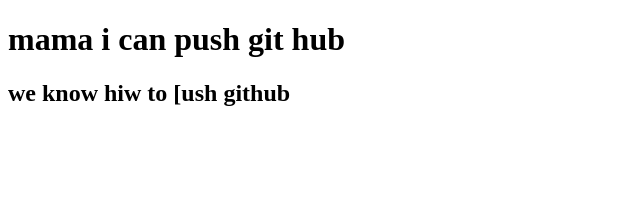
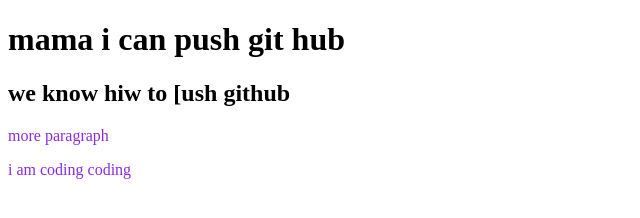
Before and after one commit to mdrion12/my-first-repo1, a plain HTML site: page index.html in a window 1280 px wide. Shown: the whole page, without its empty margins (0-640 px from the left). Drawn offline with Linux system fonts and the light colour scheme.

Commit message:
extra large

```diff
--- a/index.html
+++ b/index.html
@@ -5,9 +5,11 @@
     <meta charset="UTF-8">
     <meta name="viewport" content="width=device-width, initial-scale=1.0">
     <title>my-first-repo</my-first-repo></title>
-</head>
+    <link rel="stylesheet" href="style.css">
 <body>
     <h1>mama i can push git hub</h1>
     <h2>we know hiw to [ush github</h2>
+    <p>more paragraph</p>
+    <p>i am coding coding</p>
 </body>
 </html>
--- /dev/null
+++ b/style.css
@@ -0,0 +1,6 @@
+p{
+color: blueviolet;
+
+
+
+}
```
